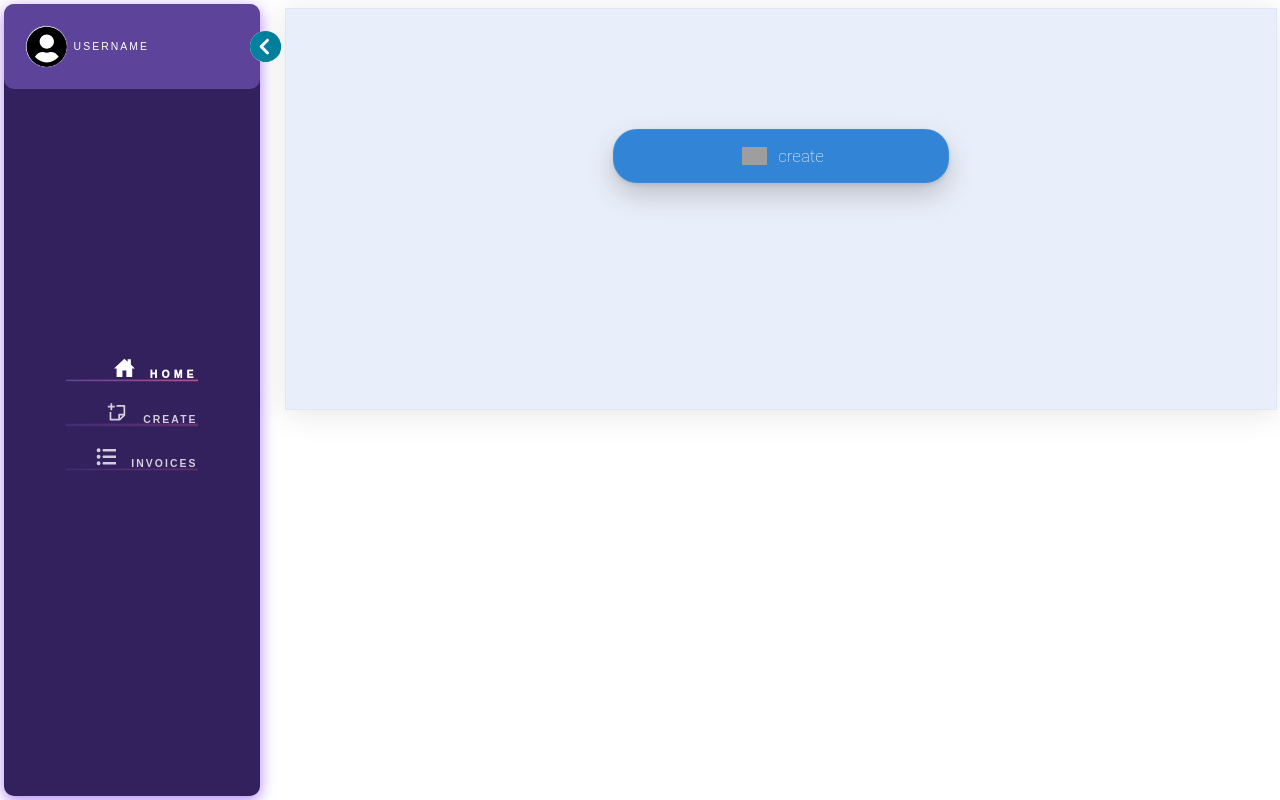
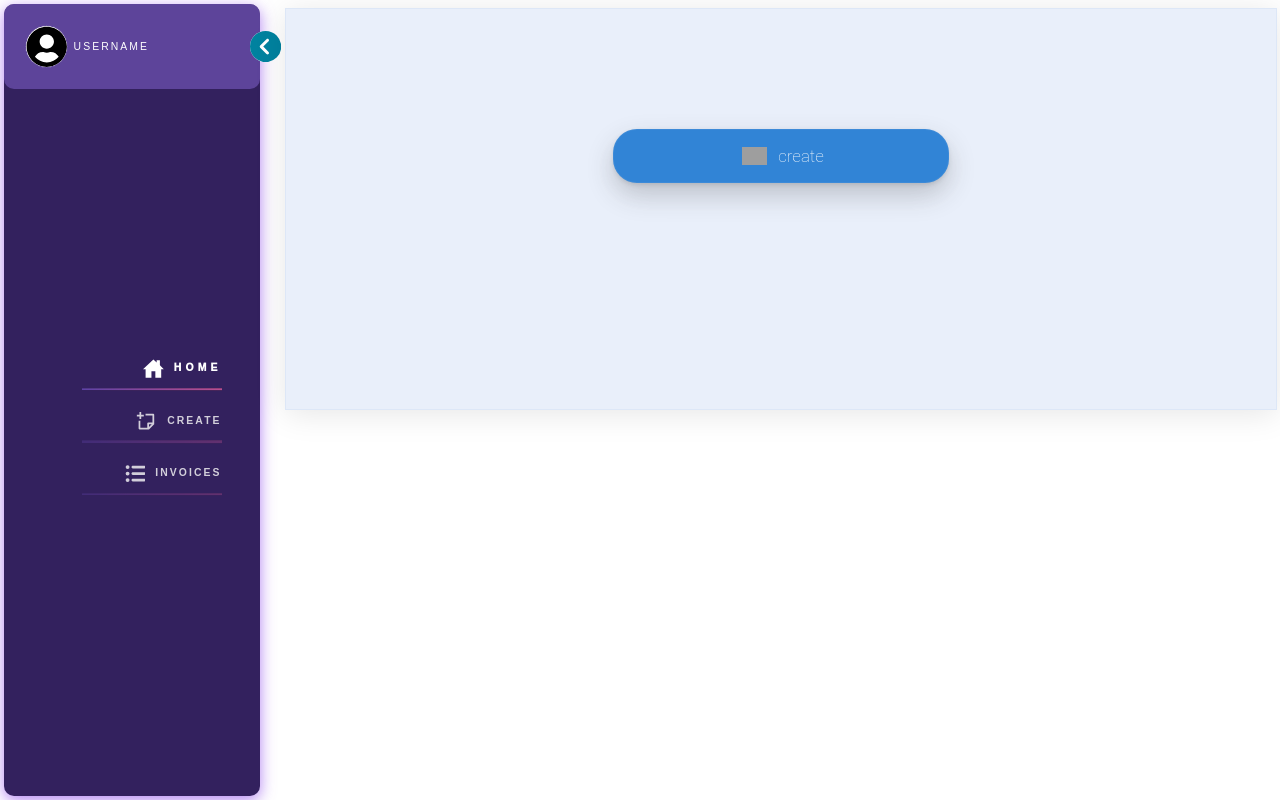
Before and after one commit to NitishKumar078/Invoice-Book, a React (Vite) app: page / in a window 1280 px wide. Built offline with nearby package versions, Linux system fonts and the light colour scheme; grey boxes are pictures that could not be loaded; what @react-pdf/renderer would draw is missing.

Commit message:
minor css change/fix

```diff
--- a/src/Components/sidePanal/sidePanal.css
+++ b/src/Components/sidePanal/sidePanal.css
@@ -127,13 +127,11 @@ html {
 
 .nav ul {
   list-style: none;
-  padding: 2vh;
-  margin: 1vh;
 
   li {
     position: relative;
-    margin: 2em 0;
-    height: 3vh;
+    margin: 2em 0 0 0;
+    height: 4vh;
 
     .anchortag {
       text-transform: uppercase;
@@ -184,6 +182,6 @@ html {
 .sidePanal_menuicons {
   height: 2em;
   width: 2em;
-  padding-right: 5px;
   margin-right: 10px;
+  margin-bottom: -1vh;
 }
```
